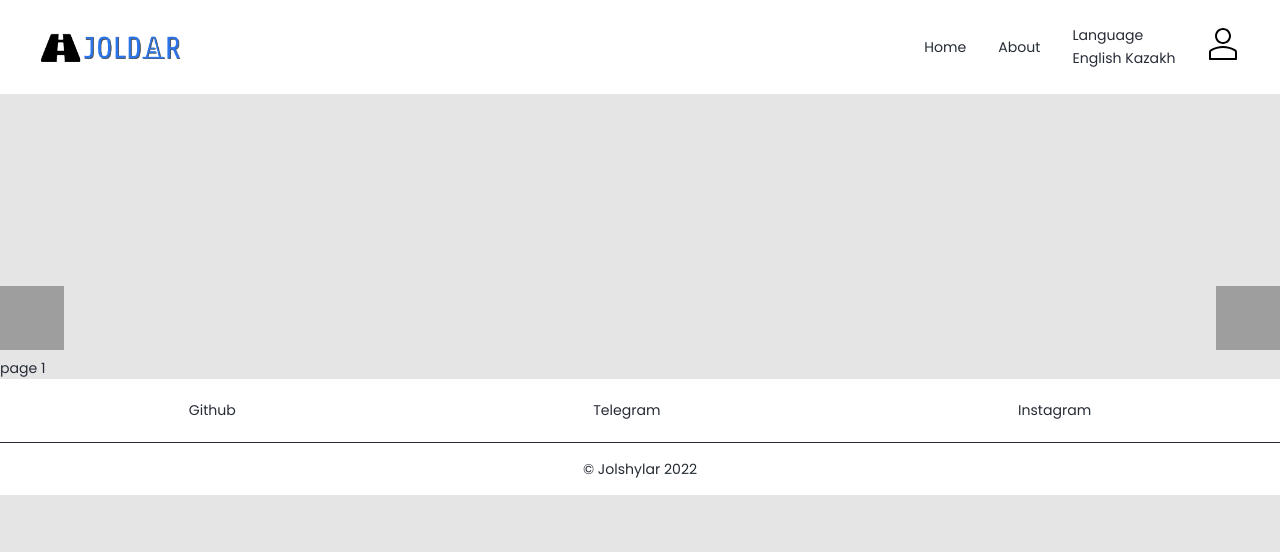
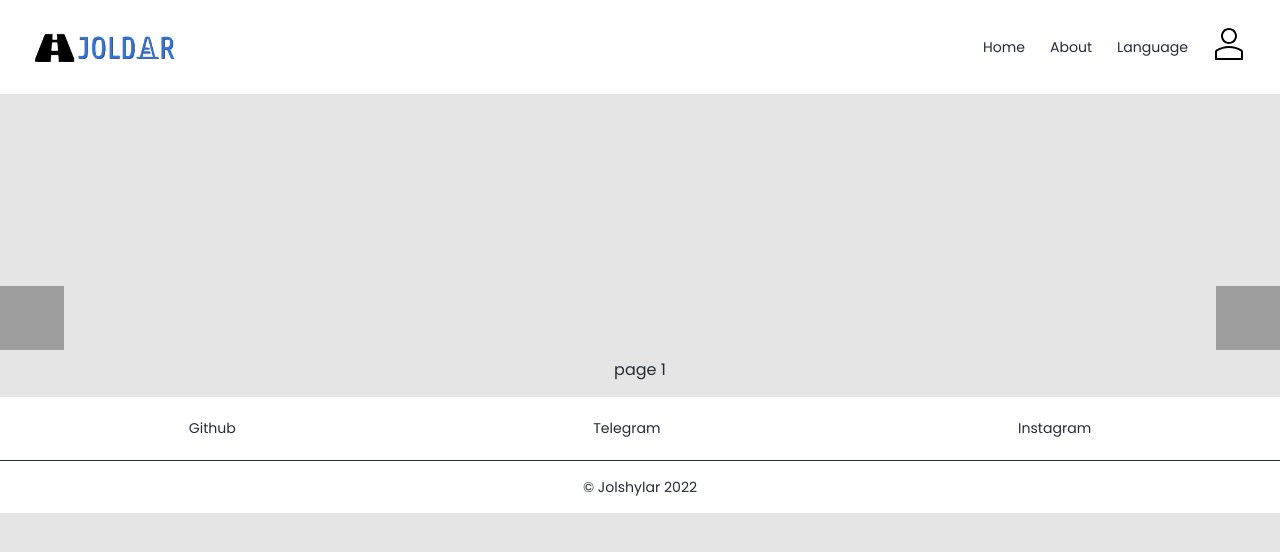
Before and after one commit to jolshylar/joldar, a Django app: page / in a window 1280 px wide. Shown: the top 552 px of the page. Run offline with Django 4.2, Linux system fonts and the light colour scheme; data that the repository does not hold is empty; grey boxes are pictures that could not be loaded.

Commit message:
✨ Provide an option to switch languages

```diff
--- a/static/styles/style.css
+++ b/static/styles/style.css
@@ -9,7 +9,7 @@
   --color-background: #e5e5e5;
 }
 
-/* ===== Base styles ===== */
+/* ===== Base Styles ===== */
 
 * {
   font-family: "Poppins", sans-serif;
@@ -48,17 +48,11 @@
 }
 
 .joldar-link {
-  display: inline_block;
+  display: inline-block;
 }
 
-/* ===== Components ===== */
+/* ===== Navigation Bar ===== */
 
-.container-home {
-  display: flex;
-  justify-content: center;
-}
-
-/*===== NavBar =====*/
 header {
   padding: 1.5rem;
   background-color: var(--color-light);
@@ -66,7 +60,7 @@
 
 header > .container {
   display: flex;
-  gap: 9.5vw;
+  gap: 9.5rem;
 }
 
 .header__logo {
@@ -85,7 +79,7 @@
   position: relative;
   display: flex;
   justify-content: space-between;
-  gap: 2.5vw;
+  gap: 2.5rem;
   align-items: center;
 }
 
@@ -102,11 +96,12 @@
 }
 
 .container-header {
-  margin-left: 2vw;
-  margin-right: 2vw;
+  margin-left: 2rem;
+  margin-right: 2rem;
 }
 
-/*====== Review Page =====*/
+/* ===== Review Page ===== */
+
 .review__box {
   background-color: var(--color-light);
   border-radius: 20px;
@@ -150,12 +145,7 @@
   color: var(--color-text);
 }
 
-/*===== About Page ====*/
-.about-page {
-  margin: 20px 10rem;
-}
-
-/*========== Layout Box ==========*/
+/* ===== Layout Box ===== */
 
 .layout__box {
   border-radius: 10px;
@@ -244,7 +234,7 @@
   margin-top: 20%;
 }
 
-/* Review Writing */
+/* ===== Review Writing ===== */
 
 .layout__boxer {
   border-radius: 10px;
@@ -338,7 +328,7 @@
 
 /*===== Review Main =====*/
 
-.baton {
+.btn--main {
   text-align: center;
   border: none;
   width: 80px;
@@ -348,11 +338,11 @@
   color: var(--color-light);
 }
 
-.baton:hover {
+.btn--main:hover {
   box-shadow: 0 0 5px var(--color-dark);
 }
 
-.baton img {
+.btn--main img {
   height: 45%;
 }
 
@@ -361,6 +351,7 @@
 }
 
 /* ===== Comments ===== */
+
 .review__form input {
   margin-left: 2vw;
   width: 90%;
@@ -492,6 +483,10 @@
 /* ===== About Page ===== */
 
 .about-page {
+  margin: 20px 10rem;
+}
+
+.about-page {
   background-color: var(--color-light);
   font-size: 2rem;
   margin: 5%;
@@ -536,20 +531,99 @@
 }
 
 /* ====== Pagination ====== */
+
 .container-home {
   display: flex;
+  justify-content: space-between;
 }
 
-.left-arrow img, .right-arrow img {
+.left-arrow img,
+.right-arrow img {
   height: 64px;
   width: 64px;
-  /* margin-top: 50%; */
 }
 
-.left-arrow, .right-arrow {
+.left-arrow,
+.right-arrow {
   margin-top: 15%;
 }
 
 .review-home {
   width: 95%;
 }
+
+.page-counter {
+  text-align: center;
+  margin-bottom: 15px;
+  font-size: 16px;
+}
+
+/* ===== Dropdown Menu ===== */
+
+.dropdown {
+  background-color: #262c36;
+  width: 12%;
+  min-height: 100px;
+  max-height: max-content;
+  margin-left: 72%;
+  position: absolute;
+}
+
+.language {
+  position: relative;
+  display: inline-block;
+}
+
+.language-content {
+  display: none;
+  position: absolute;
+  background-color: #f9f9f9;
+  min-width: 160px;
+  box-shadow: 0px 8px 16px 0px rgba(0, 0, 0, 0.2);
+  padding: 12px 16px;
+  z-index: 1;
+}
+
+.language:hover .language-content {
+  display: flex;
+  flex-direction: column;
+}
+
+.preview-group input {
+  background-color: transparent;
+  text-align: center;
+  cursor: pointer;
+  padding-left: 0;
+}
+
+.preview-group input:hover {
+  box-shadow: none;
+}
+
+.preview-group input {
+  color: transparent;
+}
+
+.preview-group input::-webkit-file-upload-button {
+  visibility: hidden;
+}
+
+.preview-group input::before {
+  content: "Upload your images";
+  color: var(--color-main);
+  background: -webkit-linear-gradient(top, #dedede, #dbd4d4);
+  border-radius: 3px;
+  padding: 7px 8px;
+  outline: none;
+  white-space: nowrap;
+  cursor: pointer;
+  font-weight: 700;
+}
+
+.preview-group input:hover::before {
+  border-color: black;
+}
+
+.preview-group input:active {
+  outline: 0;
+}
```
